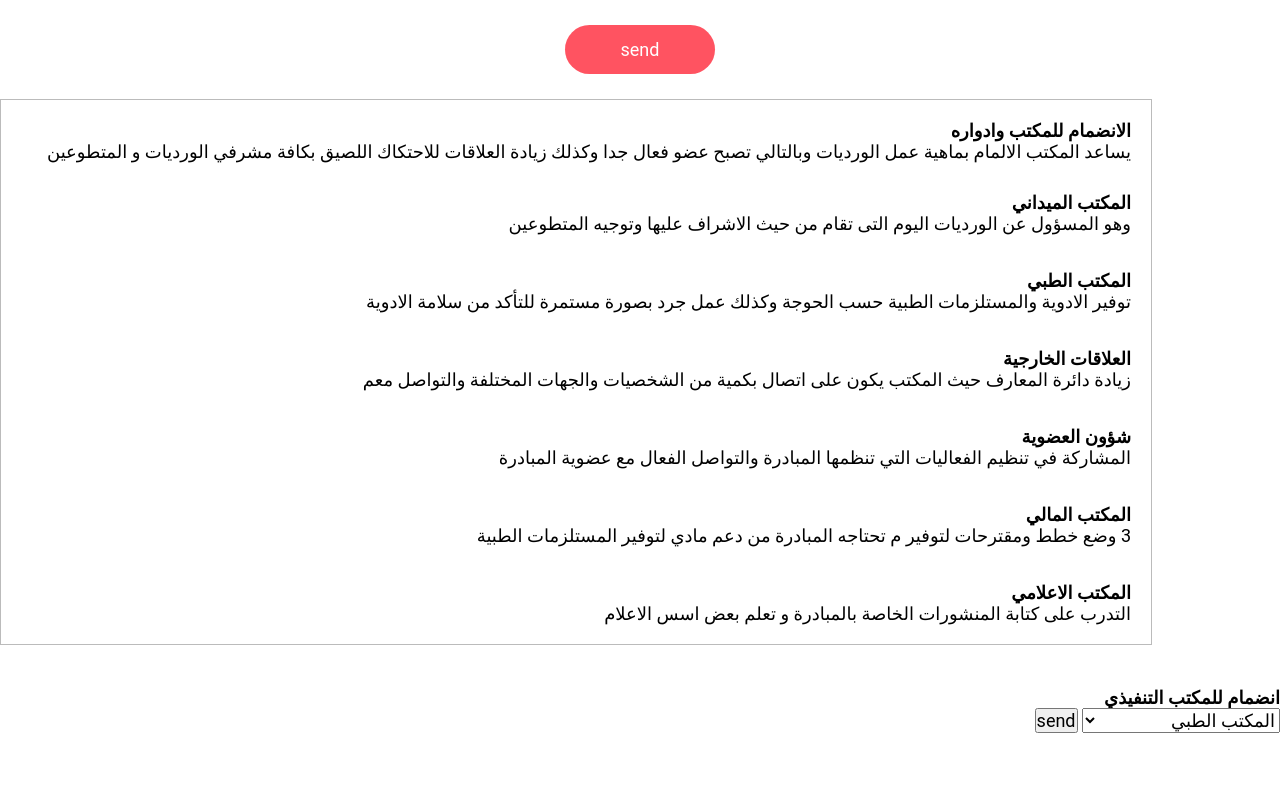
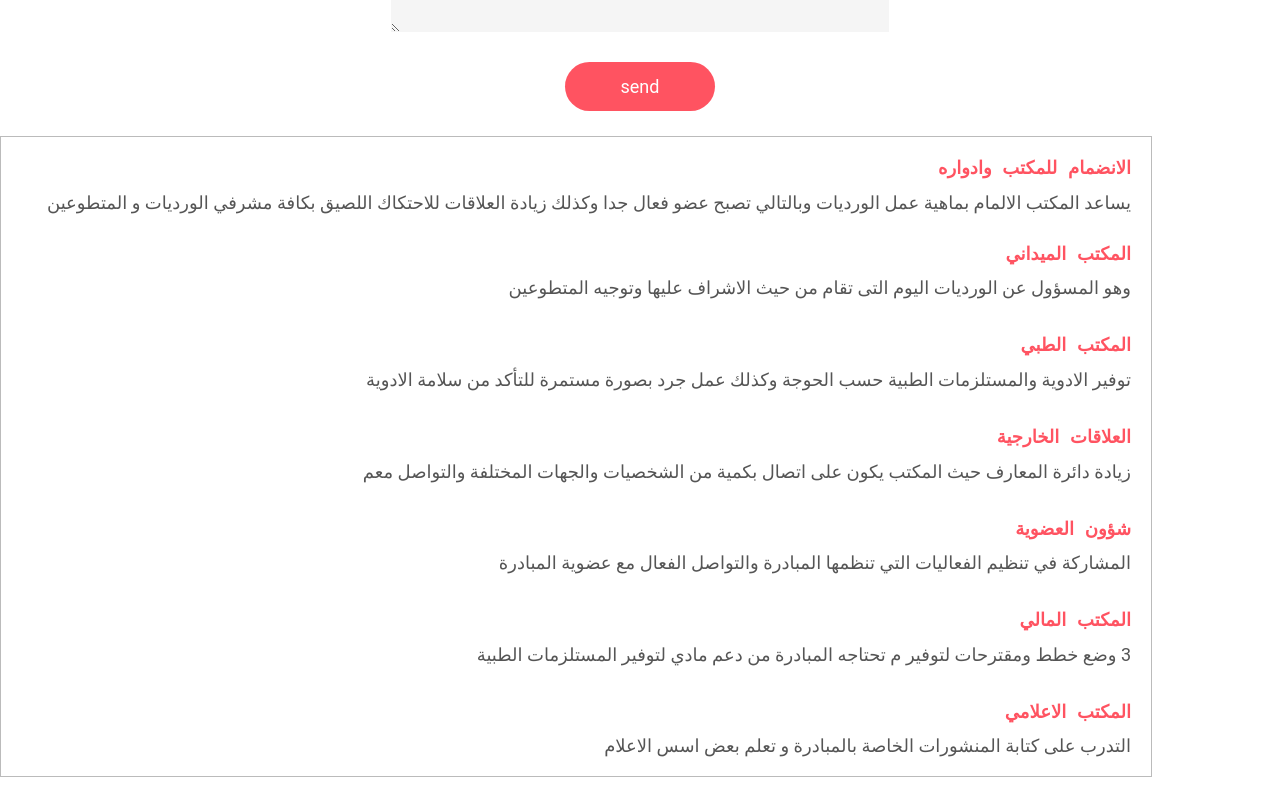
Before and after one commit to hamid-abdallah-mohammed/Alhawadith, a plain HTML site: page index.html in a window 1280 px wide. Shown: the part 960-1760 px from the top of the page. Before the commit the page ends 1693 px from the top, so only its background shows below. Drawn offline with Linux system fonts and the light colour scheme.

Commit message:
Update style.css

```diff
--- a/style.css
+++ b/style.css
@@ -6,20 +6,28 @@
     font-size: 18px;
 }
 
-body{
-    /* background: #001660; */
-    /* background: url('/شارع\ الحوادث.jpg'), #001660; */
-    /* background-color: #001660; */
-  /* background-image: url('/shara.jpg'); */
-/* background-repeat: no-repeat;
-background-size: contain; */
 
-}
 
 .content, .office{
     padding: 20px;
     width: 90%;
     margin: 0 right;
+}
+
+.content h1{
+    color: #ff5361;
+    margin-bottom: .7rem;
+    font-weight: bold;
+    font-family: 'Courier New', Courier, monospace;
+}
+
+.content p {
+    color: #555;
+    line-height: 1.6rem;
+    letter-spacing: 1px;
+    font-style: italic;
+
+
 }
 .container{
     width: 100%;
@@ -72,6 +80,16 @@ form button{
   border: 1px solid #bbb;
 }
 
+.office h1{
+    color: #ff5361;
+    font-weight: bold;
+    font-family: 'Courier New', Courier, monospace;
+    margin-bottom: .7rem;
+}
+
+.office p{
+    color: #555;
+}
 .members{
     display: flex;
     justify-content: space-between;
@@ -79,3 +97,32 @@ form button{
     flex-direction: column;
     margin-top: 30px;
 }
+
+.test {
+  display: flex;
+ justify-content: center;
+ flex-direction: column;
+ width: 80%;
+ margin: 0 auto;
+ margin-bottom: 3rem;
+}
+
+.test h1{
+    color: black;
+    font-weight: bold;
+   margin-bottom: 0.5rem;
+}
+.test select{
+    font-size: 20px;
+    padding: .6rem;
+    color: #555;
+}
+.test button{
+    background-color: #ff5361;
+    color: #fff;
+    margin-top: 10px;
+    border: none;
+    outline: none;
+    font-size: 20px;
+    padding: .6rem;
+}
```
